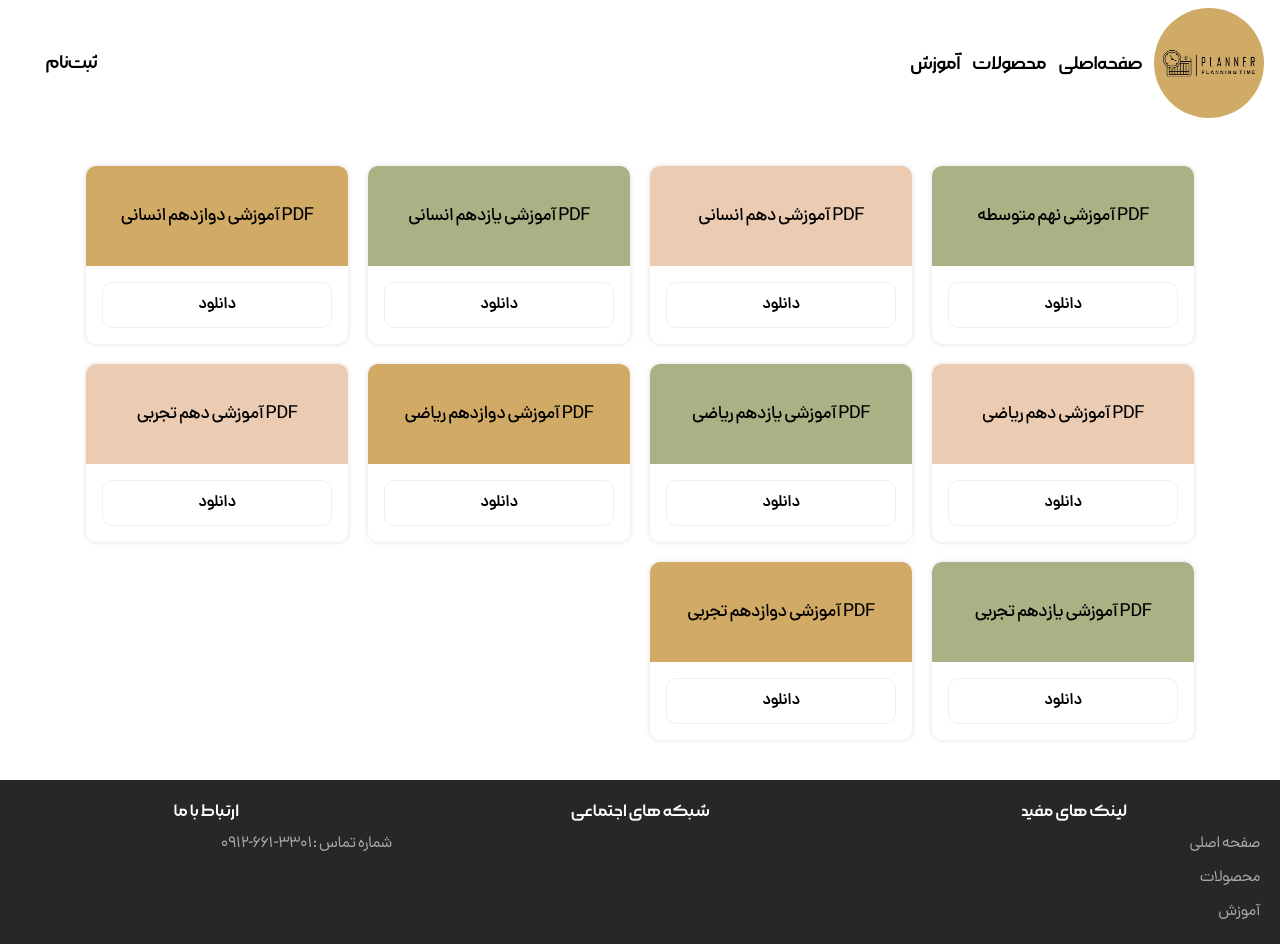
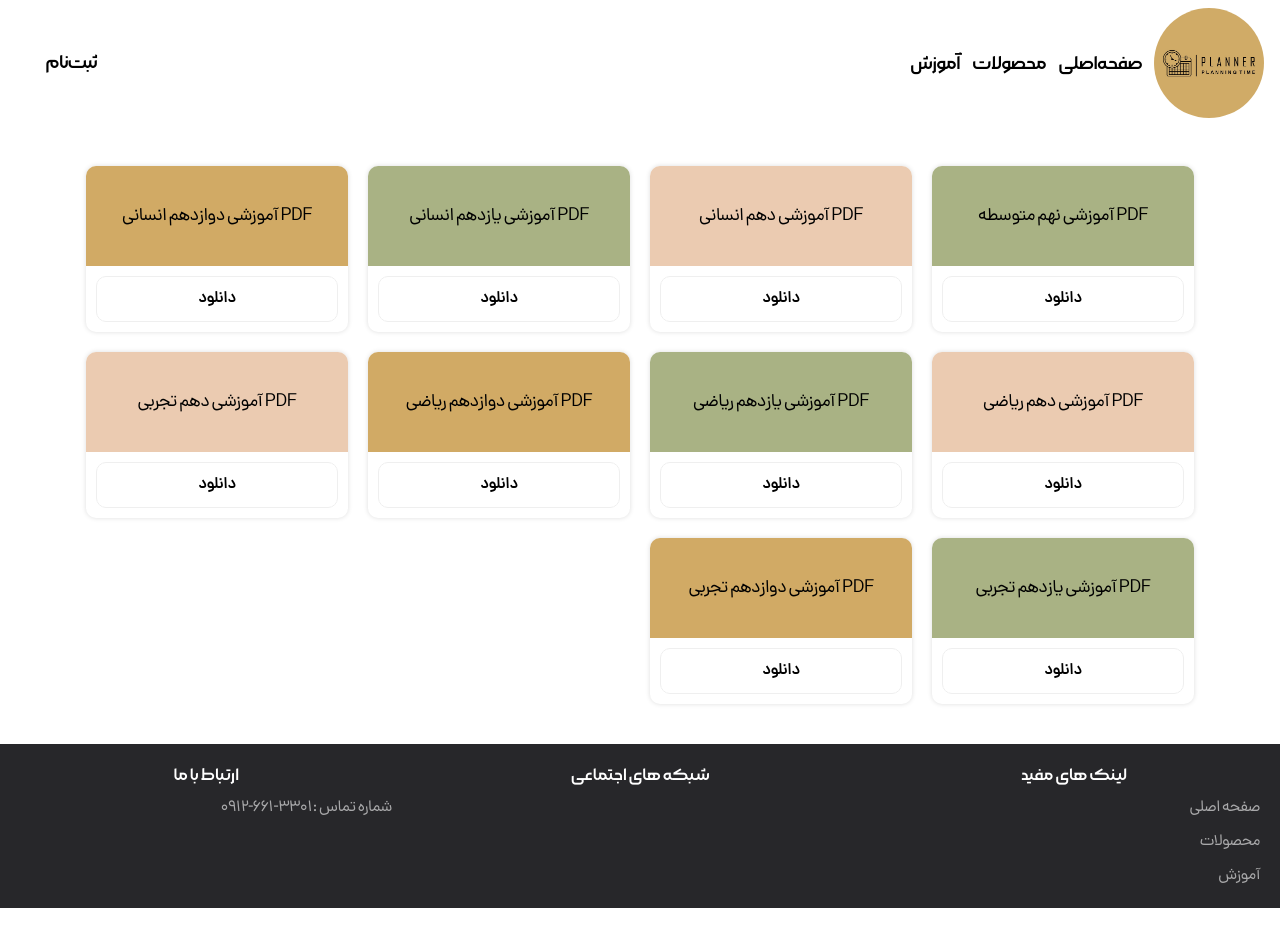
Before and after one commit to golsh1d/online-planner, a React (Create React App) app: page /usage in a window 1280 px wide. After the commit the page ends 908 px from the top, so only its background shows below. Built offline with nearby package versions, Linux system fonts and the light colour scheme; some icons are missing.

Commit message:
add card component to usage page

```diff
--- /dev/null
+++ b/src/Components/card/Card.css
@@ -0,0 +1,63 @@
+.Card-container{
+    width: 100%;
+    height: min-content;
+    border-radius: 10px;
+    box-shadow: 0px 0px 5px 0px #dddddd;
+    overflow: hidden;
+}
+
+.Card-title{
+    width: 100%;
+    display: flex;
+    align-items: center;
+    justify-content: center;
+    font-family: Dana-regular;
+    letter-spacing: -0.025em;
+    word-spacing: -0.1em;
+}
+
+.Card-btn{
+    width: 100%;
+    display: flex;
+    align-items: center;
+    justify-content: center;
+    font-family: Dana-bold;
+    letter-spacing: -0.025em;
+    border: 1.5px solid #efefef;
+    color: black;
+    border-radius: 10px;
+    cursor: pointer;
+    transition: all 0.2s ease;
+}
+
+.Card-btn:hover{
+    scale: 1.03;
+}
+
+@media screen and (max-width: 768px){
+   .Card-title-max-768 {
+        font-size: 16px;
+        height: 80px;
+   }
+   .Card-btn-container-max-768{
+        padding: 8px;
+   }
+   .Card-btn-max-768{
+        padding: 8px;
+        font-size: 14px;
+   }
+}
+
+@media screen and (min-width: 768px) {
+   .Card-title-min-768 {
+        font-size: 18px;
+        height: 100px;
+   }
+   .Card-btn-container-min-768{
+        padding: 10px;
+   }
+   .Card-btn-min-768{
+        padding: 10px;
+        font-size: 16px;
+   }
+}
--- /dev/null
+++ b/src/Components/card/Card.js
@@ -0,0 +1,24 @@
+import React from "react";
+import "./Card.css";
+
+export default function Card({ id, bgColor, title, link }) {
+  return (
+    <div className="Card-container" key={id}>
+      <div
+        className="Card-title Card-title-max-768 Card-title-min-768"
+        style={{ backgroundColor: bgColor }}
+      >
+        {title}
+      </div>
+      <div className="Card-btn-container Card-btn-container-max-768 Card-btn-container-min-768">
+        <a
+          href={link}
+          download
+          className="Card-btn Card-btn-max-768 Card-btn-min-768"
+        >
+          دانلود
+        </a>
+      </div>
+    </div>
+  );
+}
--- a/src/Pages/Usage/Usage.css
+++ b/src/Pages/Usage/Usage.css
@@ -1,60 +1,13 @@
 .Usage-container{
     display: grid;
     grid-template-rows: auto;
-}
-
-.Usage-card{
-    width: 100%;
-    height: min-content;
-    border-radius: 10px;
-    box-shadow: 0px 0px 5px 0px #dddddd;
-    overflow: hidden;
-}
-
-.Usage-card-title{
-    width: 100%;
-    display: flex;
-    align-items: center;
-    justify-content: center;
-    font-family: Dana-medium;
-    letter-spacing: -0.025em;
-    word-spacing: -0.1em;
-}
-
-.Usage-btn{
-    width: 100%;
-    display: flex;
-    align-items: center;
-    justify-content: center;
-    font-family: Dana-bold;
-    letter-spacing: -0.025em;
-    border: 1.5px solid #efefef;
-    color: black;
-    border-radius: 10px;
-    cursor: pointer;
-    transition: all 0.2s ease;
-}
-
-.Usage-btn:hover{
-    scale: 1.03;
 }
 
 @media screen and (max-width: 768px){
    .Usage-container-max-768 {
         margin-top: 20px;
         grid-template-columns: 1fr;
-        gap: 10px;
-   }
-   .Usage-card-title-max-768 {
-        font-size: 16px;
-        height: 80px;
-   }
-   .Usage-btn-container-max-768{
-        padding: 8px;
-   }
-   .Usage-btn-max-768{
-        padding: 8px;
-        font-size: 14px;
+        gap: 16px;
    }
 }
 
@@ -63,17 +16,6 @@
         margin-top: 40px;
         grid-template-columns: 1fr 1fr;
         gap: 20px;
-   }
-   .Usage-card-title-min-768 {
-        font-size: 18px;
-        height: 100px;
-   }
-   .Usage-btn-container-min-768{
-        padding: 16px;
-   }
-   .Usage-btn-min-768{
-        padding: 10px;
-        font-size: 16px;
    }
 }
 
--- a/src/Pages/Usage/Usage.js
+++ b/src/Pages/Usage/Usage.js
@@ -3,6 +3,7 @@ import "./Usage.css";
 import { useState } from "react";
 import NavBar from "../../Components/navbar/NavBar";
 import Footer from "../../Components/footer/Footer";
+import Card from "../../Components/card/Card";
 
 export default function Usage() {
   const [cardInfo, setCardInfo] = useState([
@@ -74,23 +75,7 @@ export default function Usage() {
       <section className="container" dir="rtl">
         <div className="Usage-container Usage-container-max-768 Usage-container-min-768 Usage-container-min-1024 Usage-container-min-1280 Usage-container-min-1920">
           {cardInfo.map((info) => (
-            <div className="Usage-card" key={info.id}>
-              <div
-                className="Usage-card-title Usage-card-title-max-768 Usage-card-title-min-768"
-                style={{ backgroundColor: info.bgColor }}
-              >
-                {info.title}
-              </div>
-              <div className="Usage-btn-container Usage-btn-container-max-768 Usage-btn-container-min-768">
-                <a
-                  href={info.link}
-                  download
-                  className="Usage-btn Usage-btn-max-768 Usage-btn-min-768"
-                >
-                  دانلود
-                </a>
-              </div>
-            </div>
+            <Card {...info} />
           ))}
         </div>
       </section>
```
